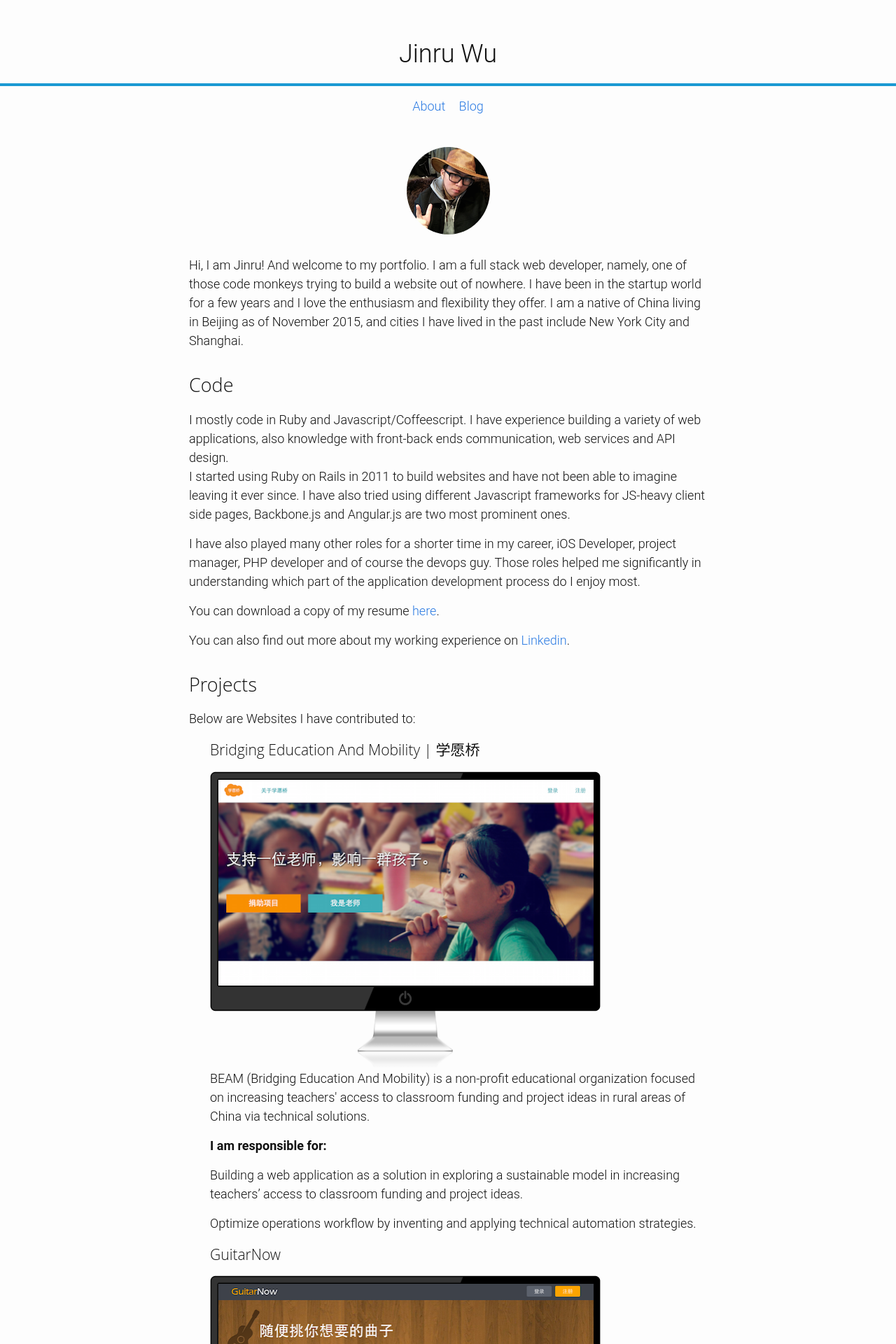
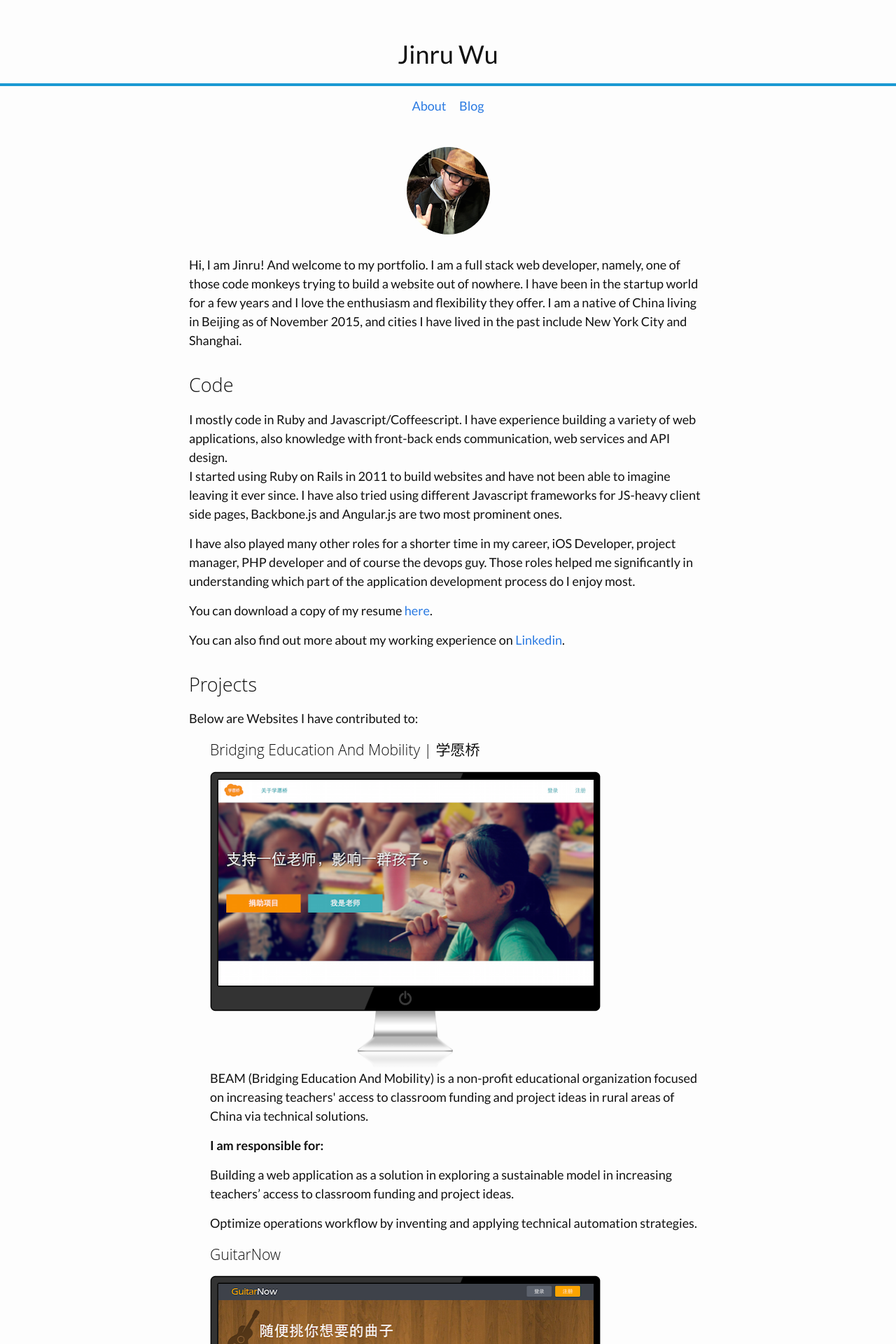
Before and after one commit to bleakwood/bleakwood.github.io, a Jekyll site: the page built from index.html, in a window 1280 px wide. Shown: the top 1920 px of the page at 70% size. Built offline with Jekyll 4.4.1, drawn with Linux system fonts in a browser that asks for light colours; comment, search, counter and statistics services are not loaded.

Commit message:
change css to use Lato

```diff
--- a/css/main.scss
+++ b/css/main.scss
@@ -6,7 +6,7 @@
 
 
 // Our variables
-$base-font-family: Roboto, Arial, sans-serif;
+$base-font-family: Lato, Arial, sans-serif;
 $base-font-size:   18px;
 $small-font-size:  $base-font-size * 0.875;
 $base-line-height: 1.5;
```
